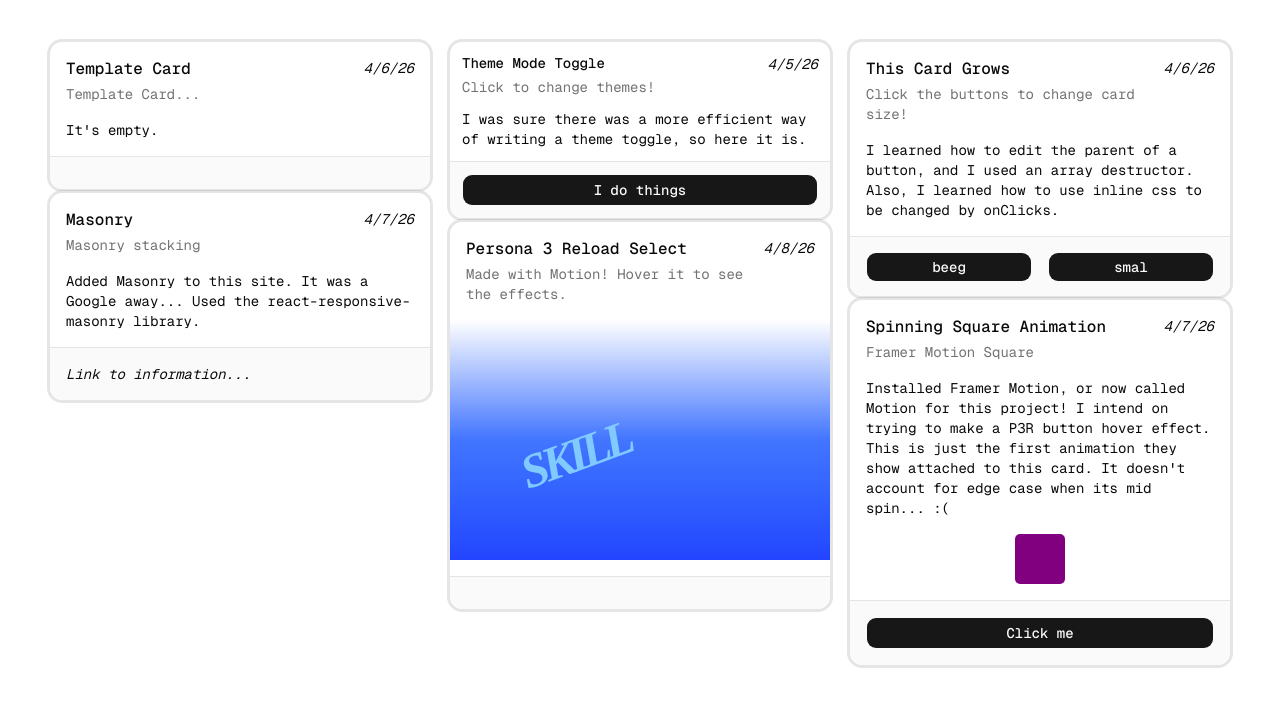
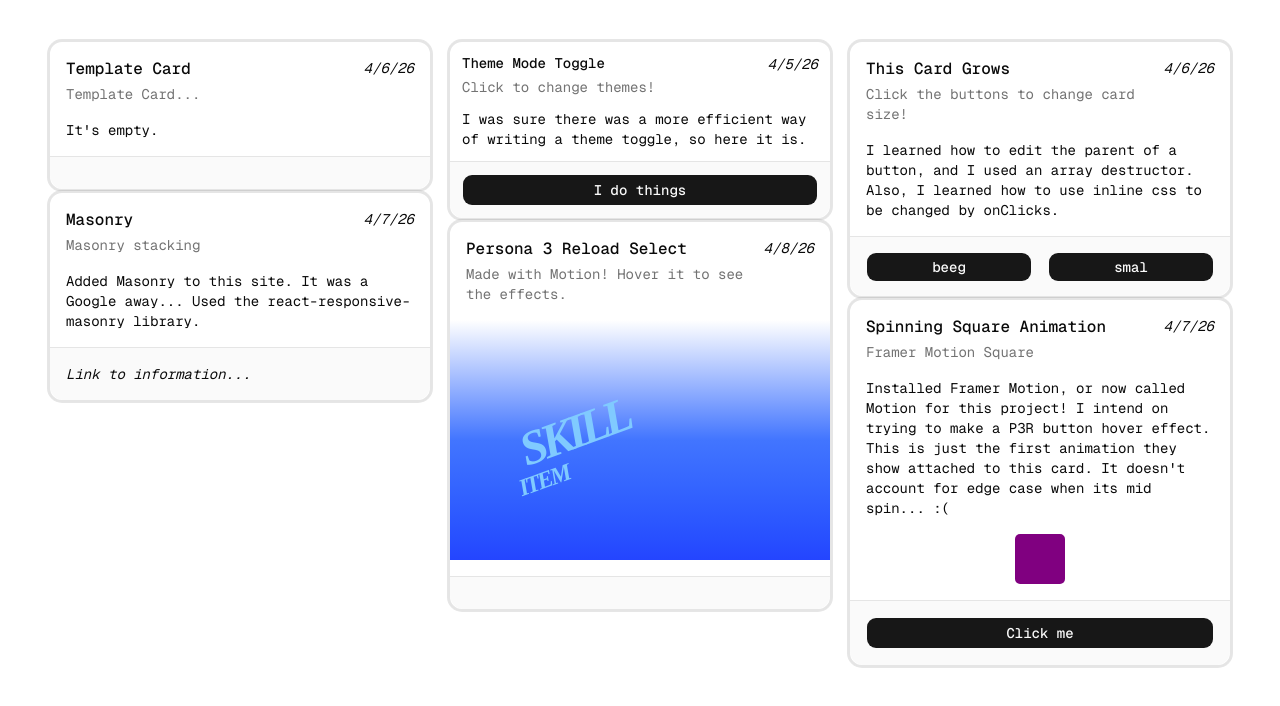
Before and after one commit to wirydotrocks/sandbox, a Next.js app: page / in a window 1280 px wide. Shown: the top 706 px of the page. Built offline with nearby package versions, Linux system fonts and the light colour scheme; a web font is replaced by a local one.

Commit message:
Attempt for modularity

```diff
--- a/components/personabutton.tsx
+++ b/components/personabutton.tsx
@@ -47,33 +47,43 @@ const textVariants = {
   },
 }
 
-function SkillButton({ label, className }) {
+function MenuButton({ label, className = "", textClassName = "", pinkClassName = "", whiteClassName = "", }) {
   const [hovered, setHovered] = useState(false)
 
   return (
-    <div className={`absolute -rotate-20 ${className}`}>
+    <div className={`absolute ${className}`}>
       <motion.span
+
+
         variants={pinkVariants}
+
         animate={hovered ? "hover" : "rest"}
-        className="pointer-events-none absolute z-10 inset-0 bg-[#ff93e2]
+
+        className={`pointer-events-none absolute z-10 bg-[#ff93e2]
                   [clip-path:polygon(100%_44%,4%_44%,88%_67%)]
-                  rotate-3.4"
+                  -rotate-20 ${pinkClassName} inset-0`}
       />
       <motion.span
+
         variants={whiteVariants}
+
         animate={hovered ? "hover" : "rest"}
-        className="pointer-events-none absolute z-20 inset-0 bg-[#ffffff]
+
+        className={`pointer-events-none absolute z-20 bg-[#ffffff]
                   [clip-path:polygon(100%_44%,4%_44%,88%_67%)]
-                  -rotate-4"
+                  -rotate-24 ${whiteClassName} inset-0`}
       />
       <motion.span
+
         onHoverStart={() => setHovered(true)}
         onHoverEnd={() => setHovered(false)}
+
         animate={hovered ? "hover" : "rest"}
         variants={textVariants}
-        className="flex items-center justify-center z-30 absolute
-        italic font-bold font-[P3R] text-5xl tracking-[-.1em]
-        translate-x-13 translate-y-22"
+
+        className={`flex items-center justify-center z-30 absolute
+        italic font-bold font-[P3R] tracking-[-.1em]
+         -rotate-20 ${textClassName}`}
       >
         {label}
       </motion.span>
@@ -100,11 +110,23 @@ export function PersonaButton() {
       <CardContent className="flex items-center justify-center">
 
         <div className="relative h-60 w-full"
-             style={{ isolation: 'isolate '}}
+              style={{ background: 'multiply' }}
         >
           <span className="absolute inset-0 -inset-x-6 bg-gradient-to-t from-[#2445ff] via-[#4275ff]"/>
 
-          <SkillButton label="SKILL" className="inset-0"/>
+          <MenuButton label="SKILL"
+             className="w-full h-full top-0"
+             textClassName="translate-x-13 translate-y-22 text-5xl"
+             pinkClassName=""
+             whiteClassName=""
+          />
+
+          <MenuButton label="ITEM"
+             className="w-full h-full top-14"
+             textClassName="translate-x-13 translate-y-22 text-2xl"
+             pinkClassName=""
+             whiteClassName=""
+          />
 
         </div>
 
```
